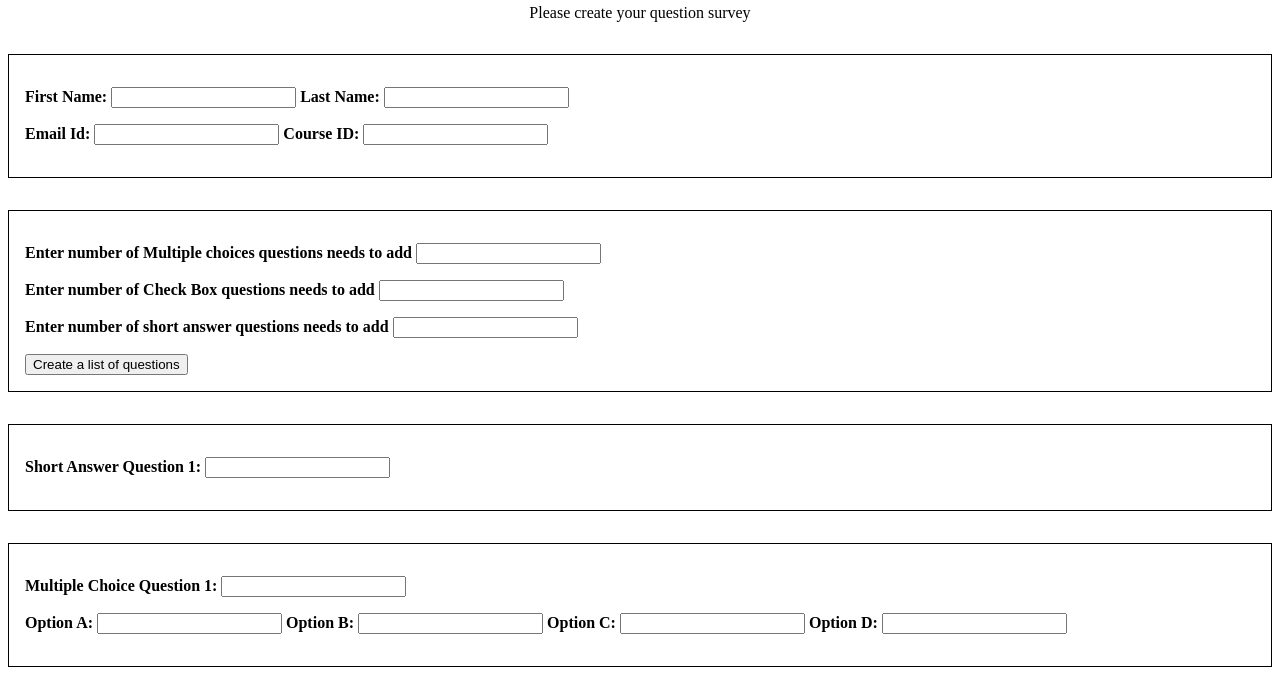
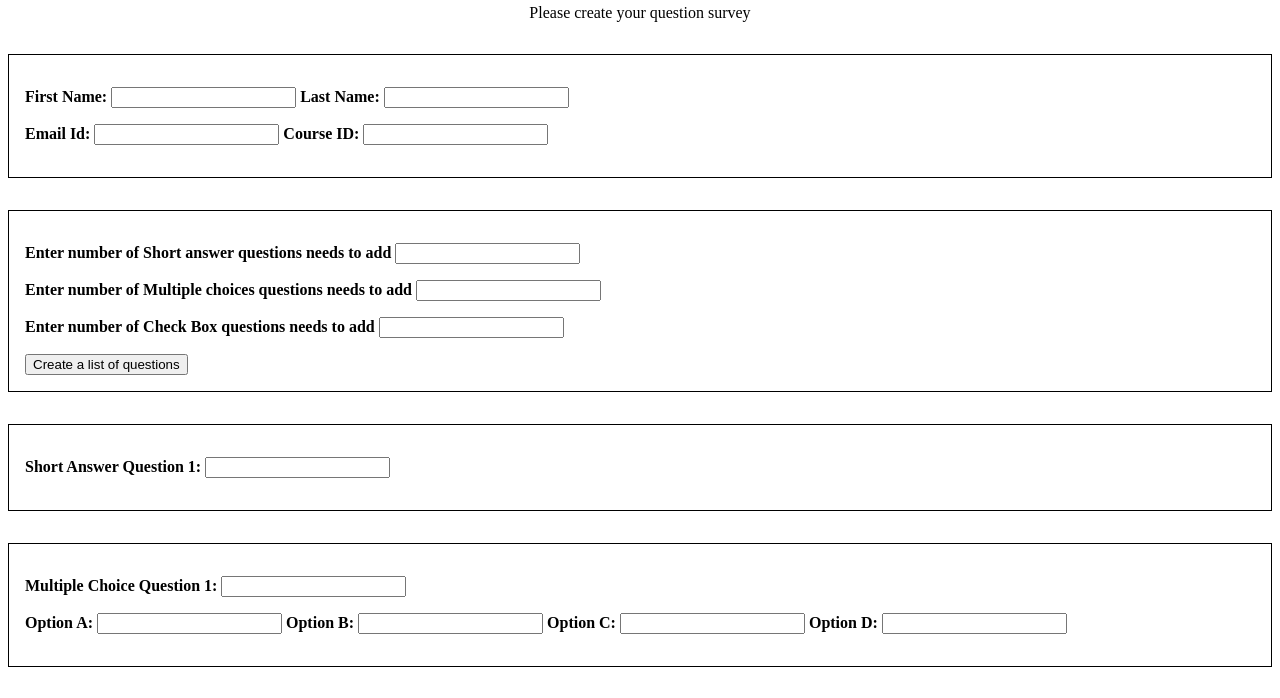
Before and after one commit to shenlong3010/Course-Evalution, a website: page public/index.html in a window 1280 px wide. Shown: the part 82-780 px from the top of the page. Drawn offline with Linux system fonts and the light colour scheme.

Commit message:
Update index.html

```diff
--- a/public/index.html
+++ b/public/index.html
@@ -28,6 +28,11 @@
 
 	<div class="main_form">
 		<div>
+			<label for="sa_number">Enter number of Short answer questions needs to add</label>
+			<input id="sa_number" type="number" name="sa_number">
+		</div>
+
+		<div>
 			<label for="mcq_number">Enter number of Multiple choices questions needs to add</label>
 			<input id="mcq_number" type="number" name="mcq_number">
 		</div>
@@ -35,11 +40,6 @@
 		<div>
 			<label for="cb_number">Enter number of Check Box questions needs to add</label>
 			<input id="cb_number" type="number" name="cb_number">
-		</div>
-
-		<div>
-			<label for="sa_number">Enter number of short answer questions needs to add</label>
-			<input id="sa_number" type="number" name="sa_number">
 		</div>
 
 		<button id="question_generate">Create a list of questions</button>
```
